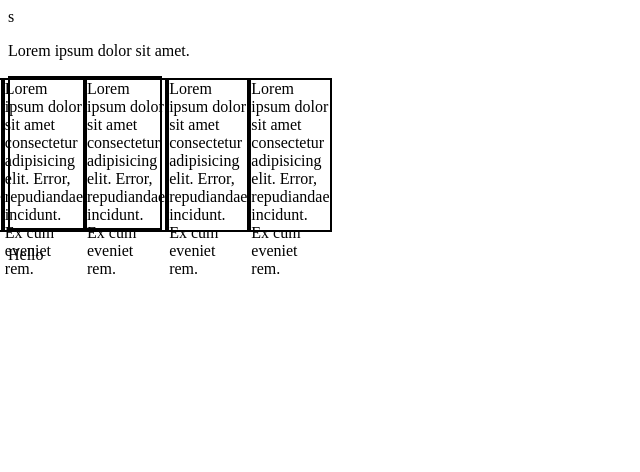
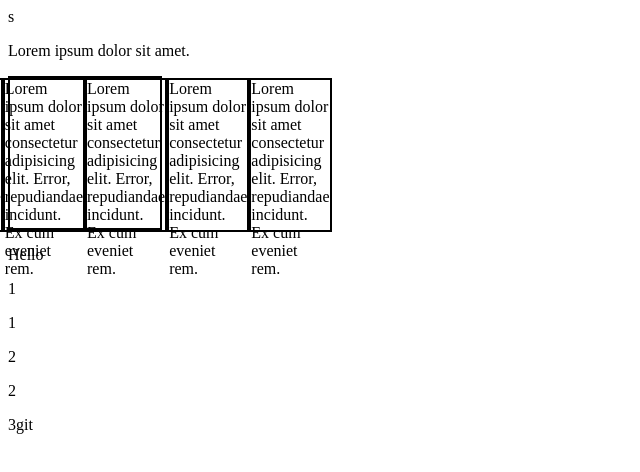
Before and after one commit to merlion-local/test2024, a plain HTML site: page index.html in a window 1280 px wide. Shown: the whole page, without its empty margins (0-640 px from the left). Drawn offline with Linux system fonts and the light colour scheme.

Commit message:
add main p

```diff
--- a/index.html
+++ b/index.html
@@ -38,6 +38,11 @@
     </div>
     <main>
       <p>Hello</p>
+      <p>1</p>
+      <p>1</p>
+      <p>2</p>
+      <p>2</p>
+      <p>3git</p>
     </main>
 
   </body>
```
